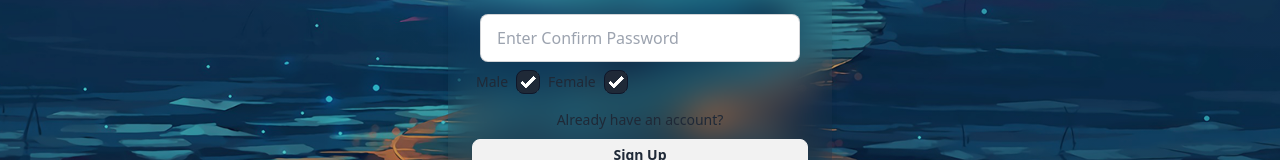
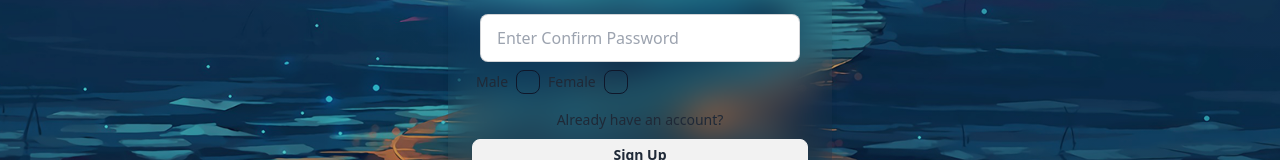
Before and after one commit to Ays1004/chat-app, a React (Vite) app in the folder client/: page /signup in a window 1280 px wide. Shown: the part 510-670 px from the top of the page. Built offline with nearby package versions, Linux system fonts and the light colour scheme.

Commit message:
took inputs from signup page

```diff
--- a/client/eslint.config.js
+++ b/client/eslint.config.js
@@ -33,6 +33,7 @@ export default [
         'warn',
         { allowConstantExport: true },
       ],
+      "react/prop-types": "off",
     },
   },
 ]
--- a/client/src/pages/signup/GenderCheckbox.jsx
+++ b/client/src/pages/signup/GenderCheckbox.jsx
@@ -1,17 +1,27 @@
-const GenderCheckbox = () => {
+const GenderCheckbox = ({ onCheckboxChange, selectedGender }) => {
   return (
     <div className="flex">
       <div className="form-control">
-        <label className="label gap-2 cursor-pointer">
+        <label className={`label gap-2 cursor-pointer ${selectedGender === "male" ? "selected" : ""}`}>
           <span className="label-text">Male </span>
-          <input type="checkbox" defaultChecked className="checkbox border-slate-900" />
+          <input
+            type="checkbox"
+            className="checkbox border-slate-900"
+            checked={selectedGender === "male"}
+            onChange={() => onCheckboxChange("male")}
+          />
         </label>
       </div>
 
       <div className="form-control">
-        <label className="label gap-2 cursor-pointer">
+        <label className={`label gap-2 cursor-pointer ${selectedGender === "female" ? "selected" : ""}`}>
           <span className="label-text">Female </span>
-          <input type="checkbox" defaultChecked className="checkbox border-slate-900" />
+          <input
+            type="checkbox"
+            className="checkbox border-slate-900"
+            checked={selectedGender === "female"}
+            onChange={() => onCheckboxChange("female")}
+          />
         </label>
       </div>
     </div>
@@ -19,7 +29,6 @@ const GenderCheckbox = () => {
 };
 
 export default GenderCheckbox;
-
 
 //CHECKBOX TEMPLATE
 
--- a/client/src/pages/signup/Signup.jsx
+++ b/client/src/pages/signup/Signup.jsx
@@ -1,8 +1,27 @@
 import { Link } from "react-router-dom"
 import GenderCheckbox from "./GenderCheckbox"
+import { useState } from "react"
 
 
 const Signup = () => {
+
+  const [inputs, setInputs] = useState({
+    fullname:'',
+    username:'',
+    password:'',
+    confirmPassword:'',
+    gender:''
+  })
+
+  const handleSubmit = (e) => {
+    e.preventDefault();
+    console.log(inputs);
+  }
+
+  const handleCheckboxChange = (gender) => {
+    setInputs({...inputs, gender: gender})
+  }
+
   return (
     <div className="flex flex-col items-center justify-center min-w-96 mx-auto">
       <div className="w-full p-6 rounded-lg shadow-md bg-gray-400 bg-clip-padding backdrop-filter backdrop-blur-lg bg-opacity-0">
@@ -10,7 +29,7 @@ const Signup = () => {
           Sign Up <span className="text-blue-600">chat-app</span>
         </h1>
 
-        <form>
+        <form onSubmit={handleSubmit}>
           <div>
             <label className="label p-2">
               <span className="text-base label-text">Full Name</span>
@@ -19,6 +38,8 @@ const Signup = () => {
               type="text"
               placeholder="Enter Full Name"
               className="input input-bordered w-full max-w-xs"
+              value={inputs.fullname}
+              onChange={(e) => setInputs({...inputs, fullname: e.target.value})}
             />
           </div>
 
@@ -30,6 +51,8 @@ const Signup = () => {
               type="text"
               placeholder="Enter Username"
               className="input input-bordered w-full max-w-xs"
+              value={inputs.username}
+              onChange={(e) => setInputs({...inputs, username: e.target.value})}
             />
           </div>
 
@@ -41,6 +64,8 @@ const Signup = () => {
               type="password"
               placeholder="Enter Password"
               className="input input-bordered w-full max-w-xs"
+              value={inputs.password}
+              onChange={(e) => setInputs({...inputs, password: e.target.value})}
             />
           </div>
 
@@ -52,10 +77,12 @@ const Signup = () => {
               type="password"
               placeholder="Enter Confirm Password"
               className="input input-bordered w-full max-w-xs"
+              value={inputs.confirmPassword}
+              onChange={(e) => setInputs({...inputs, confirmPassword: e.target.value})}
             />
           </div>
 
-          <GenderCheckbox />
+          <GenderCheckbox onCheckboxChange = {handleCheckboxChange} selectedGender = {inputs.gender}/>
 
 
           <Link to="/login" className="text-sm hover:underline hover:text-blue-600 mt-2 inline-block">
```
